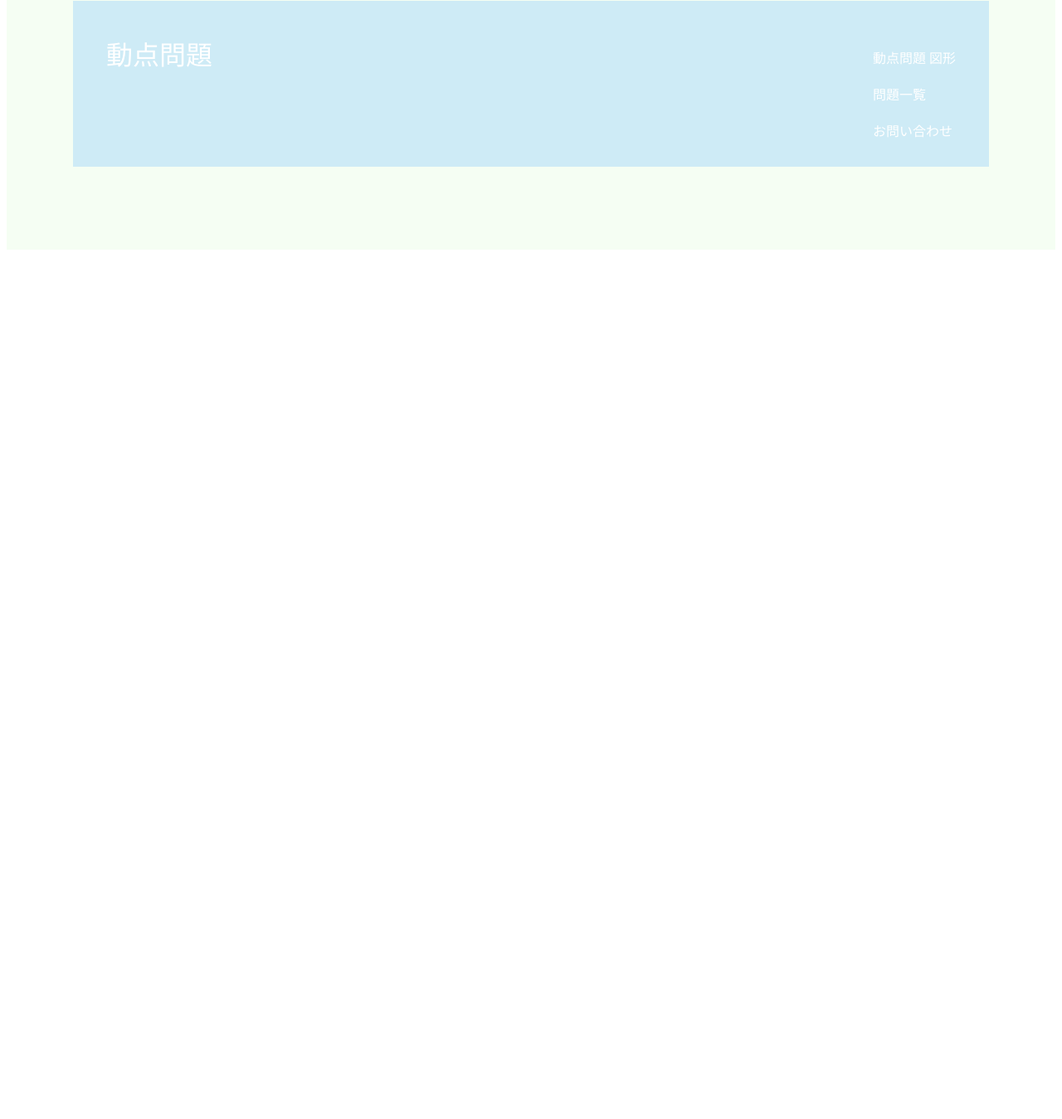
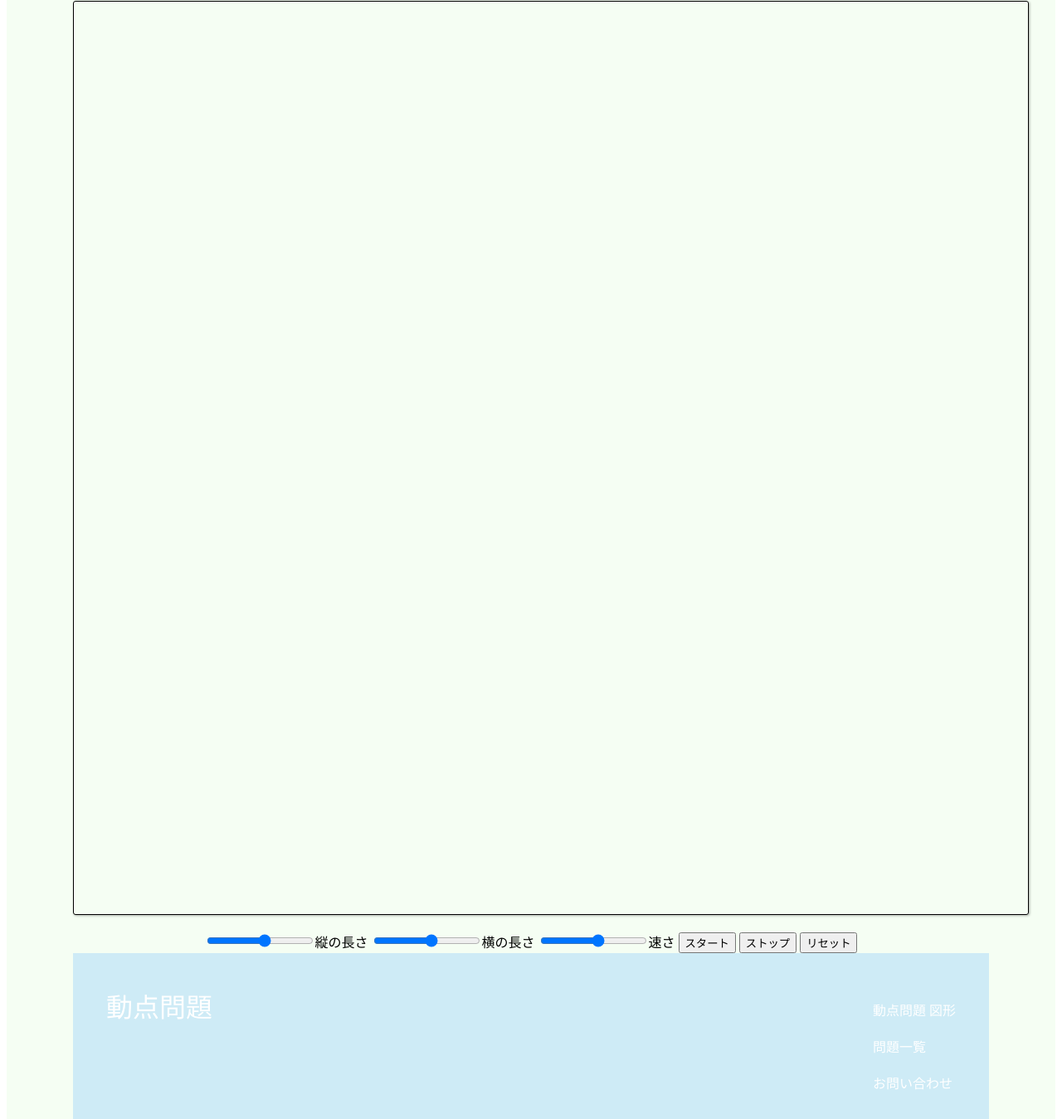
Before and after one commit to doutenn/douten, a plain HTML site: page 先生用.html in a window 1280 px wide. Shown: the part 386-1735 px from the top of the page at 83% size. Before the commit the page ends 800 px from the top, so only its background shows below. Drawn offline with Linux system fonts and the light colour scheme.

Commit message:
Update 先生用.html

```diff
--- a/先生用.html
+++ b/先生用.html
@@ -41,6 +41,26 @@
         <h1>先生用</h1>
 
       </div>
+      <center><canvas
+        id="canvas"
+        width="1150"
+        height="1100"
+        style = "
+          border: solid 1px #000000;
+          box-shadow: 1px 1px 3px rgba(0, 0, 0, 0.3);
+          border-radius: 3px;"
+      ></canvas>
+      <script src="./index.js"></script>
+      <p id="time"></p>
+      <p id="msg1"></p>
+      <p id="msg2"></p>
+      <p id="msg3"></p>
+      <label><input type="range" id="tate" min="1" max="10" step="1">縦の長さ</label>
+      <label><input type="range" id="yoko" min="1" max="10" step="1">横の長さ</label>
+      <label><input type="range" id="hayasa" min="1" max="10" step="1">速さ</label>
+      <button id="start">スタート</button>
+      <button id="stop">ストップ</button>
+      <button id="reset">リセット</button></center>
     <div class="footer">
       <div class="footer-logo">動点問題</div>
       <div class="footer-list">
```
